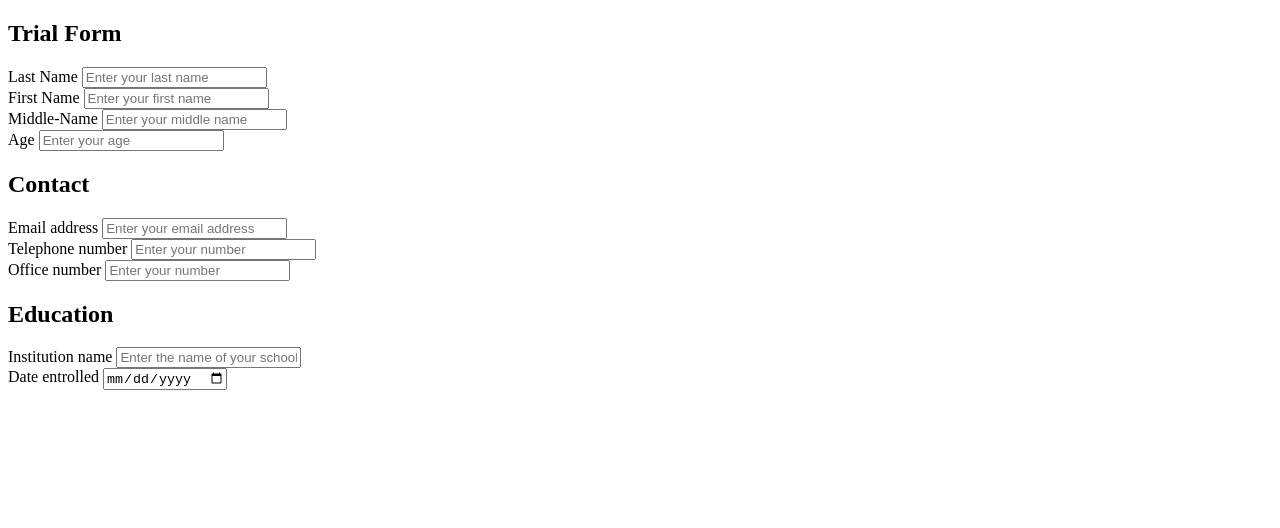
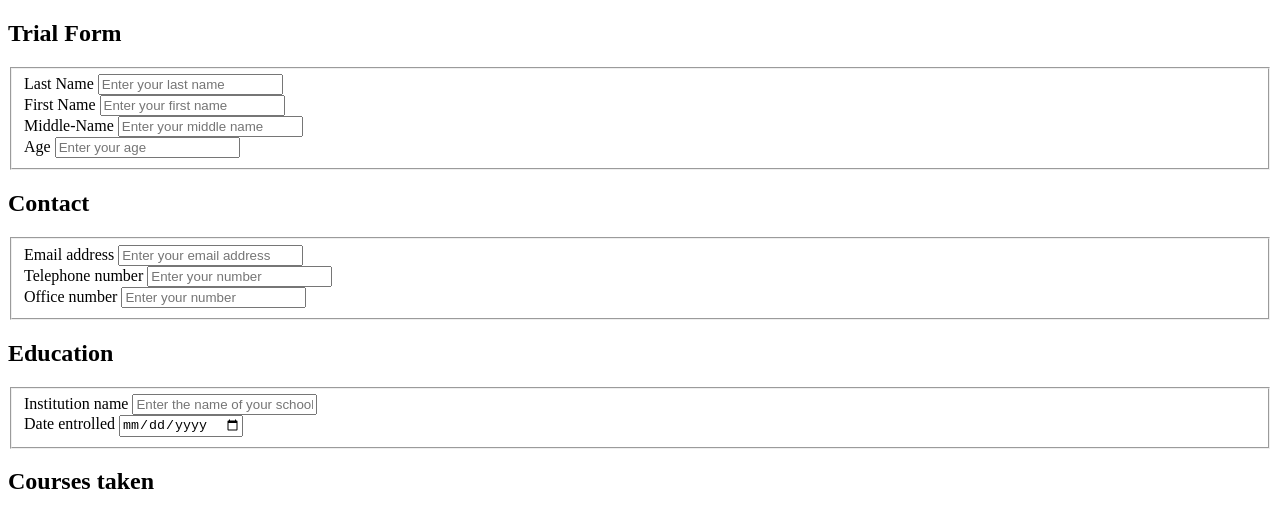
Before and after one commit to ShaftJnr/Form, a plain HTML site: page index.html in a window 1280 px wide. Drawn offline with Linux system fonts and the light colour scheme.

Commit message:
updates
making some updates to the code...

```diff
--- a/index.html
+++ b/index.html
@@ -23,6 +23,8 @@
     <div class="container">
         <form action="" id="About_user">
 
+            <fieldset>
+
             <!--About the user-->
             Last Name <input type="text" name="About" id="lastname" placeholder="Enter your last name" required> <br>
 
@@ -33,7 +35,7 @@
 
             Age <input type="text" name="About" id="age" placeholder="Enter your age" required>
 
-
+        </fieldset>
         </form>
 
         <div class="contact">
@@ -48,12 +50,13 @@
 
             <!--Contact information about the user-->
 
-           Email address <input type="text" type="email" name="Contact" id="email" required placeholder="Enter your email address"> <br>
+          <fieldset>
+            Email address <input type="text" type="email" name="Contact" id="email" required placeholder="Enter your email address"> <br>
 
             Telephone number <input type="number" name="Contact" id="number" placeholder="Enter your number" required> <br>
 
             Office number <input type="number" name="Contact" id="officenumber" placeholder="Enter your number" required>
-
+            </fieldset>
 
         </form>
 
@@ -65,12 +68,24 @@
 
         <div class="space--"></div>
 
-        <form action="" id="Education">
+        <fieldset>
+
+            <form action="" id="Education">
             Institution name <input type="text" name="school" id="institute" required placeholder="Enter the name of your school"> <br>
 
             Date entrolled <input type="date" name="school" id="date">
+        </fieldset>
+        </form>
 
-        </form>
+        <div class="courses">
+            <h2>
+                Courses taken
+            </h2>
+        </div>
+
+        <div class="space---"></div>
+
+        <label for=""></label>
 
     </div>
 
```
